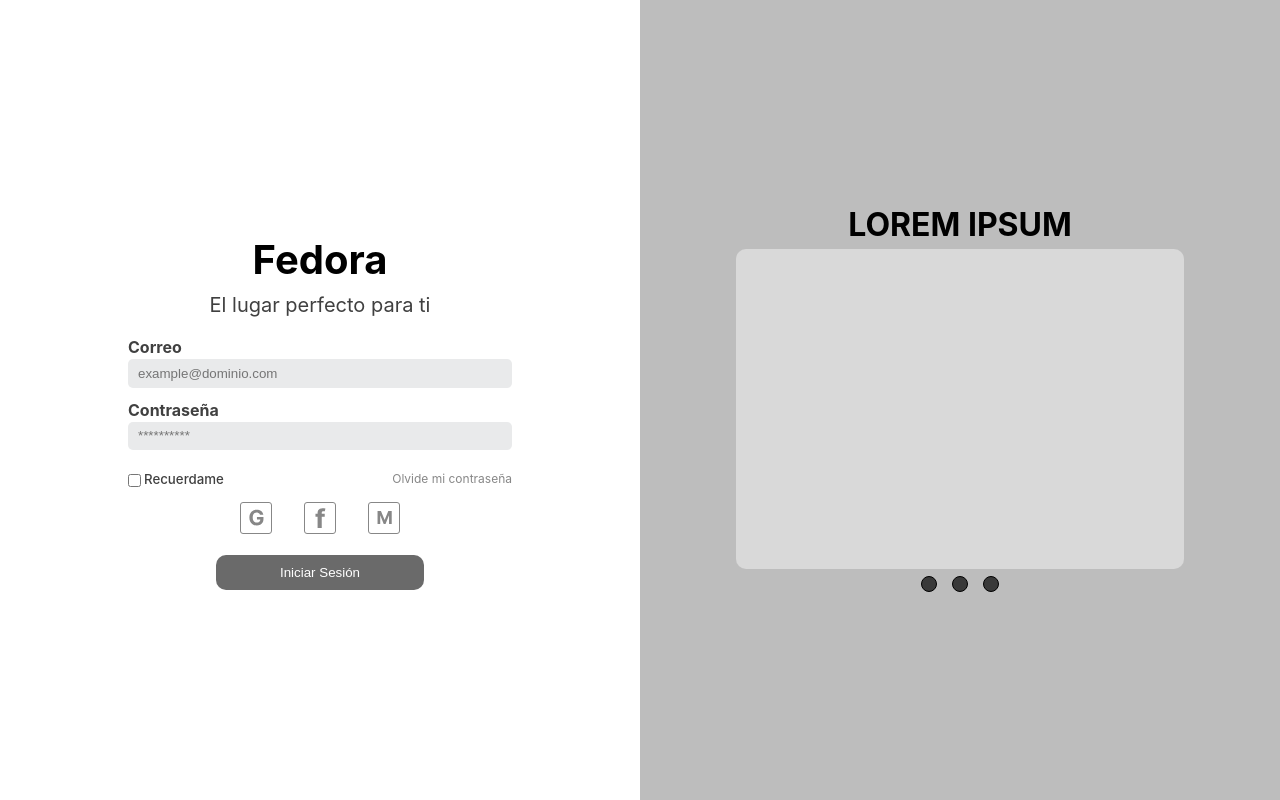
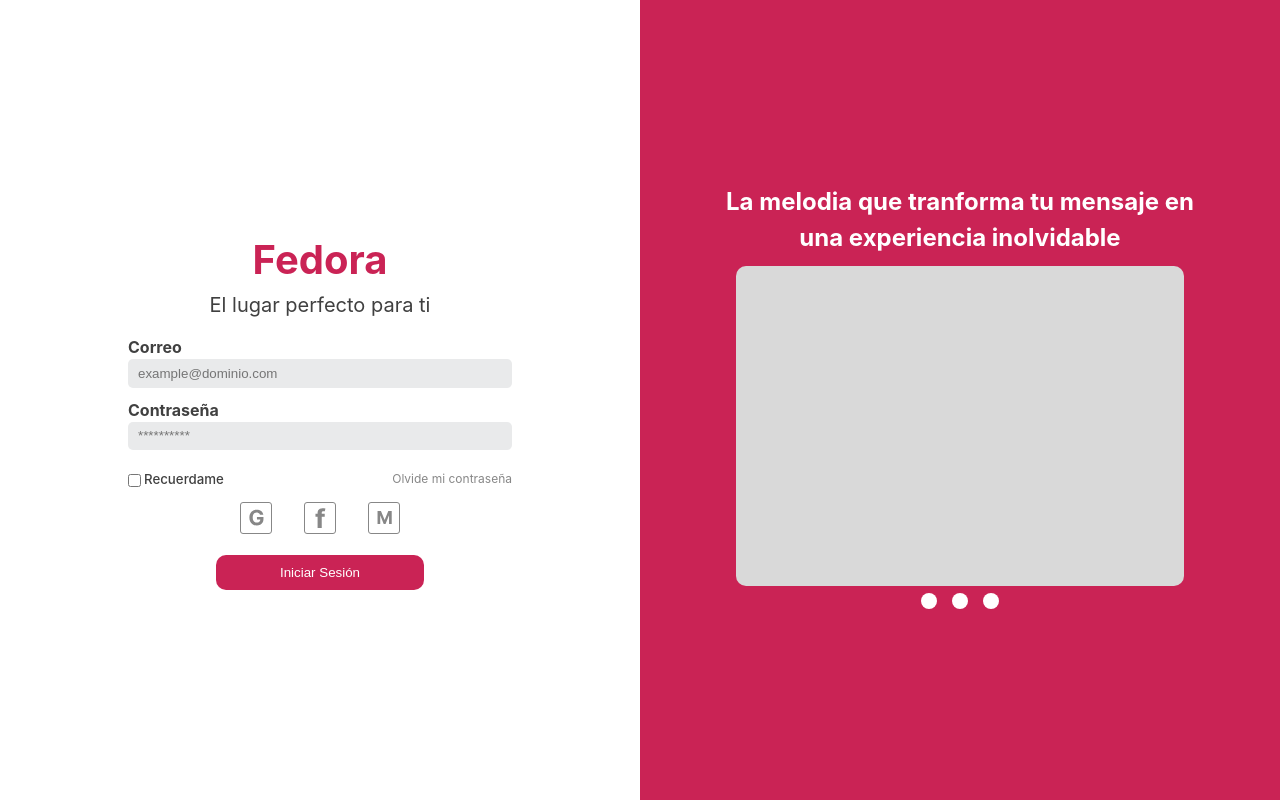
Before and after one commit to StivenB23/frontend_multimedia, a React (Vite) app: page /login in a window 1280 px wide. Built offline with nearby package versions, Linux system fonts and the light colour scheme.

Commit message:
Maquetación Login v2

```diff
--- a/src/pages/Login/Login.css
+++ b/src/pages/Login/Login.css
@@ -33,6 +33,7 @@
 
 .login > h1 {
   font-size: 40px;
+  color: #ca2355;
 }
 
 .login > h3 {
@@ -150,14 +151,14 @@ input[type="password"] {
   color: white;
   width: 13rem;
   height: 35px;
-  background-color: #6a6a6a;
+  background-color: #ca2355;
   border-radius: 10px;
 }
 
 /* COLUMNA DOS */
 
 .containerTwo {
-  background-color: #bdbdbd;
+  background-color: #ca2355;
   width: 100%;
   height: 100%;
   display: flex;
@@ -166,14 +167,21 @@ input[type="password"] {
   align-items: center;
 }
 
+.containerTwo h2 {
+  width: 100%;
+  text-align: center;
+  color: white;
+  margin-bottom: 10px;
+}
+
 .imgSlider {
   width: 28rem;
   height: 20rem;
-  background-color: #D9D9D9;
+  background-color: #d9d9d9;
   border-radius: 10px;
 }
 
-.nextImgContainer{
+.nextImgContainer {
   width: 100%;
   height: 30px;
   display: flex;
@@ -182,10 +190,10 @@ input[type="password"] {
   align-items: center;
 }
 
-.nextImg{
+.nextImg {
   border-radius: 50%;
   width: 1rem;
   height: 1rem;
-    border: 1px solid;
-    background-color: #393939;
+  border: none;
+  background-color: #ffffff;
 }
--- a/src/pages/Login/Login.jsx
+++ b/src/pages/Login/Login.jsx
@@ -98,7 +98,7 @@ const Login = () => {
       </div>
 
       <div className="containerTwo">
-        <h1>LOREM IPSUM</h1>
+        <h2>La melodia que tranforma tu mensaje en <br />una experiencia inolvidable</h2>
 
         <div className="slider">
           <div className="imgSlider"></div>
```
Lines whose indentation alone changed are shown as unchanged.
